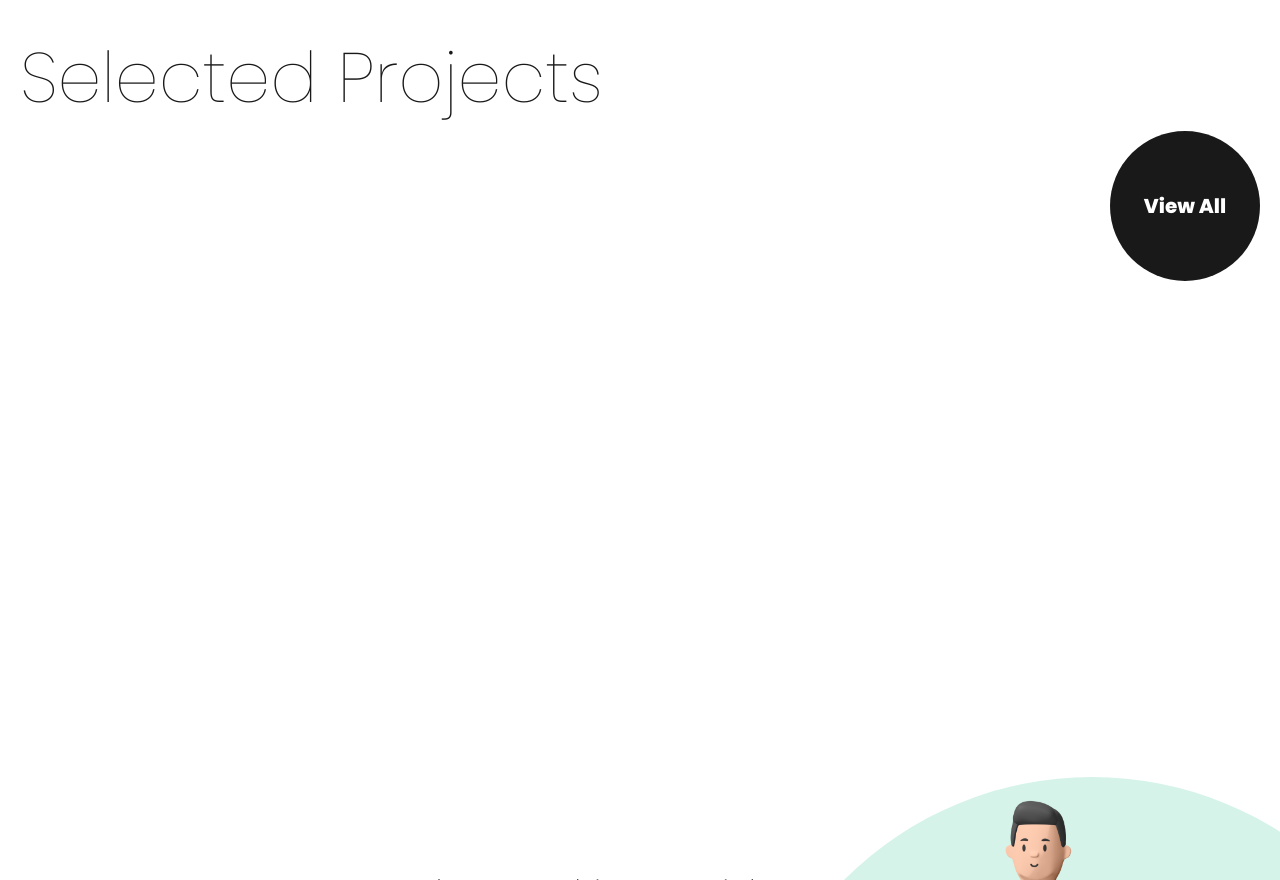
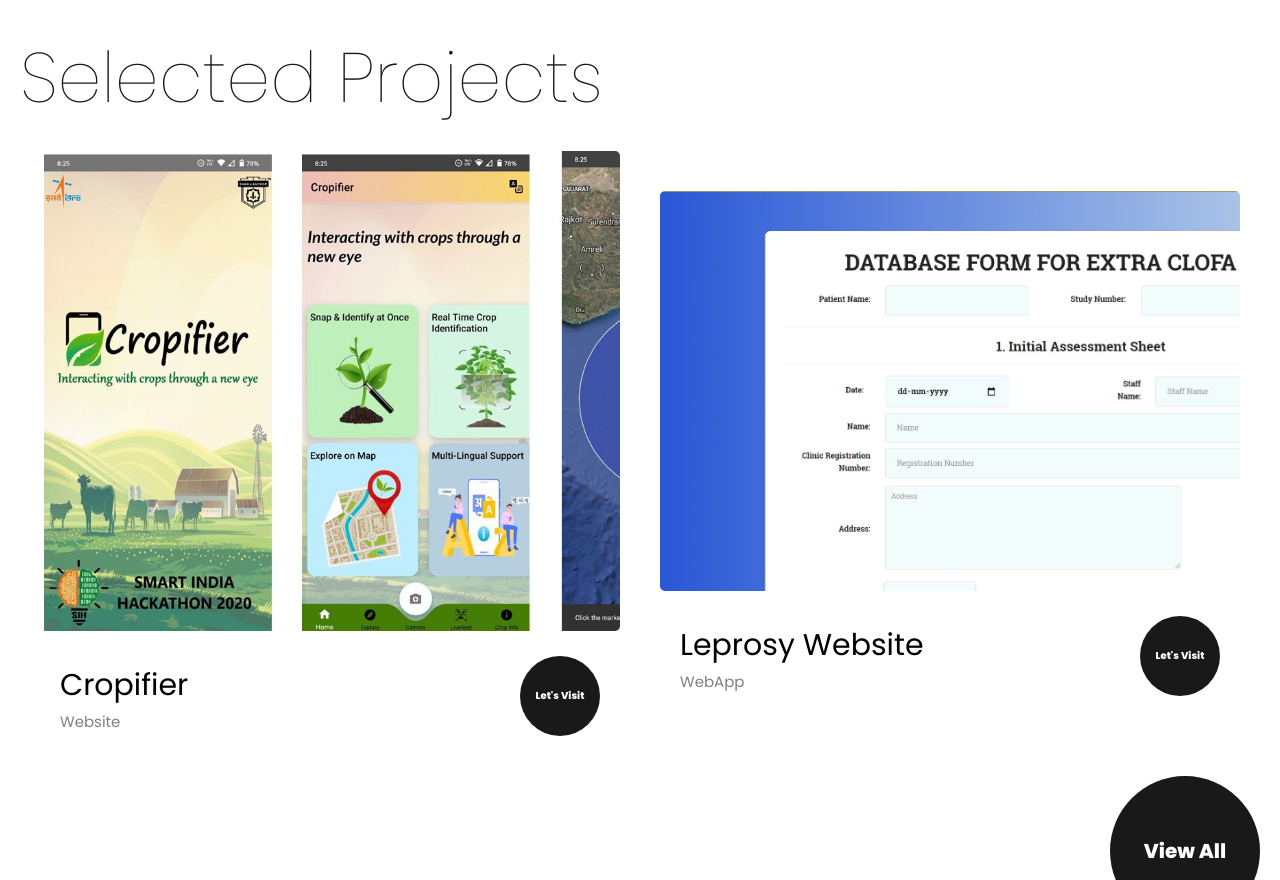
Before and after one commit to khyatip19/portfolio-v2, a React (Create React App) app: page / in a window 1280 px wide. Shown: the part 1920-2800 px from the top of the page. Built offline with nearby package versions, Linux system fonts and the light colour scheme; a web font is replaced by a local one.

Commit message:
Update homepage

```diff
--- a/src/pages/Homepage.js
+++ b/src/pages/Homepage.js
@@ -6,6 +6,8 @@
 // import Project from "../components/Project";
 import { Link } from 'react-router-dom';
 import Button from '../components/Button';
+import Moreproject from '../components/Moreproject';
+import Project from '../components/Project';
 
 const Homepage = () => {
   const [offesetY, setOffsetY] = useState(0);
@@ -50,7 +52,7 @@
           </h3>
           {/* <Button text="Contact" /> */}
           <BG style={{ backgroundColor: '#FEECEA' }} data-aos='zoom-in' data-aos-duration='2000'></BG>
-          <img data-aos='zoom-in' data-aos-duration='2000' src='/images/pose/pose_m18.png' alt='' />
+          <img data-aos='zoom-in' data-aos-duration='2000' style={{left: '55%', width: '50%', height:'auto'}} src='/images/posef/hello_trans.png' alt='' />
         </LeftHero>
       </Container>
 
@@ -63,17 +65,21 @@
             &lt;About /&gt;
           </h2>
         </Design>
+
         <h3 data-aos='fade-up' data-aos-delay='300' data-aos-duration='1000'>
           {/* I am a full-stack creative developer based in Mumbai, India.  */}
           I love building mobile apps and websites.
           I am an<span> Information Technology</span> undergraduate from Mumbai University.
           {/* and also did some coursework in UI/UX and SEO. */}
         </h3>
+
         <h4 data-aos='fade-up' data-aos-delay='450' data-aos-duration='1000'>
           I enjoy using my skills to empower people to achieve goals.
           My development stack is focused on building Scalable & incredible fast websites
           and Mobile Apps with delightful interactions.
         </h4>
+        <BG style={{ backgroundColor: 'rgb(0,0,0, 0.2)', top: '35%', left: '-12%' }}></BG>
+            {/* <img style={{ width: '50%', height:'auto', position: 'absolute'}} src="/images/posef/hello_trans.png" alt="" /> */}
         <Circle data-aos='zoom-in' data-aos-delay='300' data-aos-duration='1000'>
           <Link to='/about'>
             <h2>Learn More</h2>
@@ -83,8 +89,38 @@
 
       <ContainerLarge>
         <h1>Selected Projects</h1>
-        {/* <Row>
-          <Col
+        <Row>
+        <Col
+            style={{
+              transform: `translateY(${offesetY * 0.08}px)`,
+            }}
+          >
+                        <Link to="/project/6">
+              <Project
+                height="60vh"
+                image="/images/Cropifier.png"
+                position="left"
+                name="Cropifier"
+                type="Website"
+              />
+            </Link>
+          </Col>
+        <Col
+            style={{
+              transform: `translateY(-${offesetY * 0.05}px)`,
+            }}
+          >
+            <Link to="/project/8">
+              <Project
+                height="50vh"
+                image="/images/lep_web1.jpg"
+                position="left"
+                name="Leprosy Website"
+                type="WebApp"
+              />
+            </Link>
+          </Col>
+          {/* <Col
             style={{
               transform: `translateY(${offesetY * 0.08}px)`,
             }}
@@ -98,9 +134,9 @@
                 type="WebApp"
               />
             </Link>
-          </Col>
+          </Col> */}
 
-          <Col
+          {/* <Col
             style={{
               transform: `translateY(-${offesetY * 0.05}px)`,
             }}
@@ -114,42 +150,28 @@
                 type="WebApp"
               />
             </Link>
-          </Col>
+          </Col> */}
         </Row>
-        <Row>
-          <Col
+        {/* <Row> */}
+          {/* <Col
             style={{
               transform: `translateY(${offesetY * 0.08}px)`,
             }}
           >
-            <Link to="/project/6">
+                        <Link to="/project/6">
               <Project
                 height="60vh"
-                image="/images/6.jpg"
+                image="/images/Cropifier.png"
                 position="left"
-                name="Portfolio 2019"
+                name="Cropifier"
                 type="Website"
               />
             </Link>
-          </Col>
-          <Col
-            style={{
-              transform: `translateY(-${offesetY * 0.05}px)`,
-            }}
-          >
-            <Link to="/project/2">
-              <Project
-                height="50vh"
-                image="/images/2.jpg"
-                position="left"
-                name="TrackerX"
-                type="WebApp"
-              />
-            </Link>
-          </Col>
-        </Row>
-        <Row>
-          <Col
+          </Col> */}
+
+        {/* </Row>
+        <Row> */}
+          {/* <Col
             style={{
               transform: `translateY(${offesetY * 0.08}px)`,
             }}
@@ -157,14 +179,14 @@
             <Link to="/project/7">
               <Project
                 height="50vh"
-                image="/images/7.jpg"
+                image="/images/LeprosyApp.png"
                 position="left"
-                name="TrackIt"
+                name="LeprosyDetect"
                 type="WebApp"
               />
             </Link>
-          </Col>
-          <Col
+          </Col> */}
+          {/* <Col
             style={{
               transform: `translateY(-${offesetY * 0.05}px)`,
             }}
@@ -178,8 +200,8 @@
                 type="WebSite"
               />
             </Link>
-          </Col>
-        </Row> */}
+          </Col> */}
+        {/* </Row> */}
         <Circle data-aos='zoom-in' data-aos-delay='300' data-aos-duration='1000'>
           <Link to='/work'>
             <h2>View All</h2>
@@ -189,22 +211,22 @@
 
       <Container3>
         <Wrapper>
-          <h1 data-aos='fade-in' data-aos-duration='2000'>
-            I’m currently working with <br /> <span>Capgemini (India)</span>.
-          </h1>
+          {/* <h1 data-aos='fade-in' data-aos-duration='2000'>
+            I have worked with <br /> <span>Capgemini (India)</span>.
+          </h1> */}
           <h1 data-aos='fade-in' data-aos-duration='2000'>
             <span>Let’s work together</span> to create something worth sharing.
           </h1>
+          <h3></h3>
           <BG
             data-aos='zoom-in'
             data-aos-duration='2000'
             style={{
               backgroundColor: 'rgb(49,196,140, 0.2)',
-              top: '15%',
               left: '60%',
             }}
           ></BG>
-          <img data-aos='zoom-in' data-aos-duration='2000' src='/images/pose/pose_m13.png' alt='' />
+          <img data-aos='zoom-in' data-aos-duration='2000' style={{left: '65%', width: '50%', height:'auto'}} src='/images/posef/dancing_trans.png' alt='' />
           <Link to='/contact'>
             <Button text='Connect Now' color='var(--green)' />
           </Link>
@@ -532,7 +554,7 @@
 
   & > img {
     position: absolute;
-    width: 50%;
+    width: 40%;
     height: auto;
     left: 70%;
     z-index: -2;
@@ -556,4 +578,7 @@
   z-index: -5;
 `;
 
+
+
+
 export default Homepage;
```
